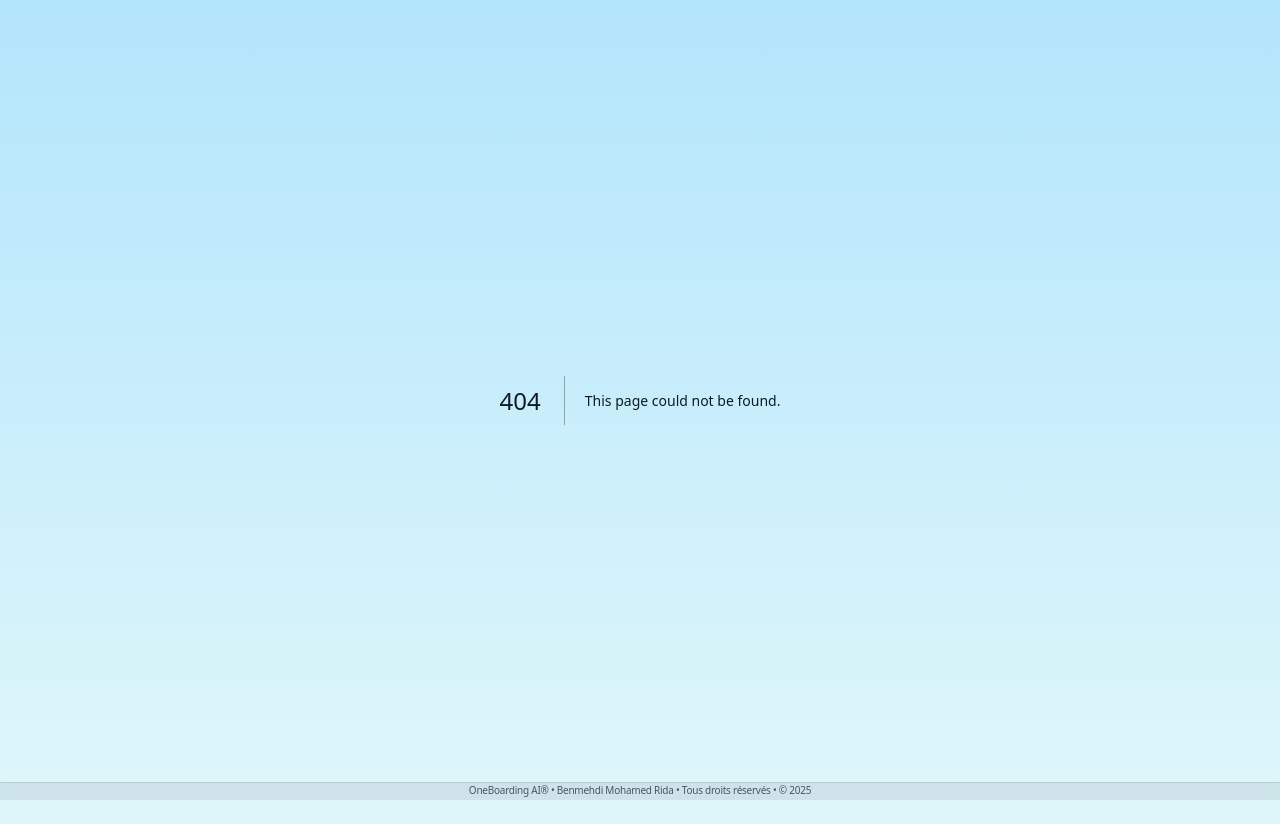
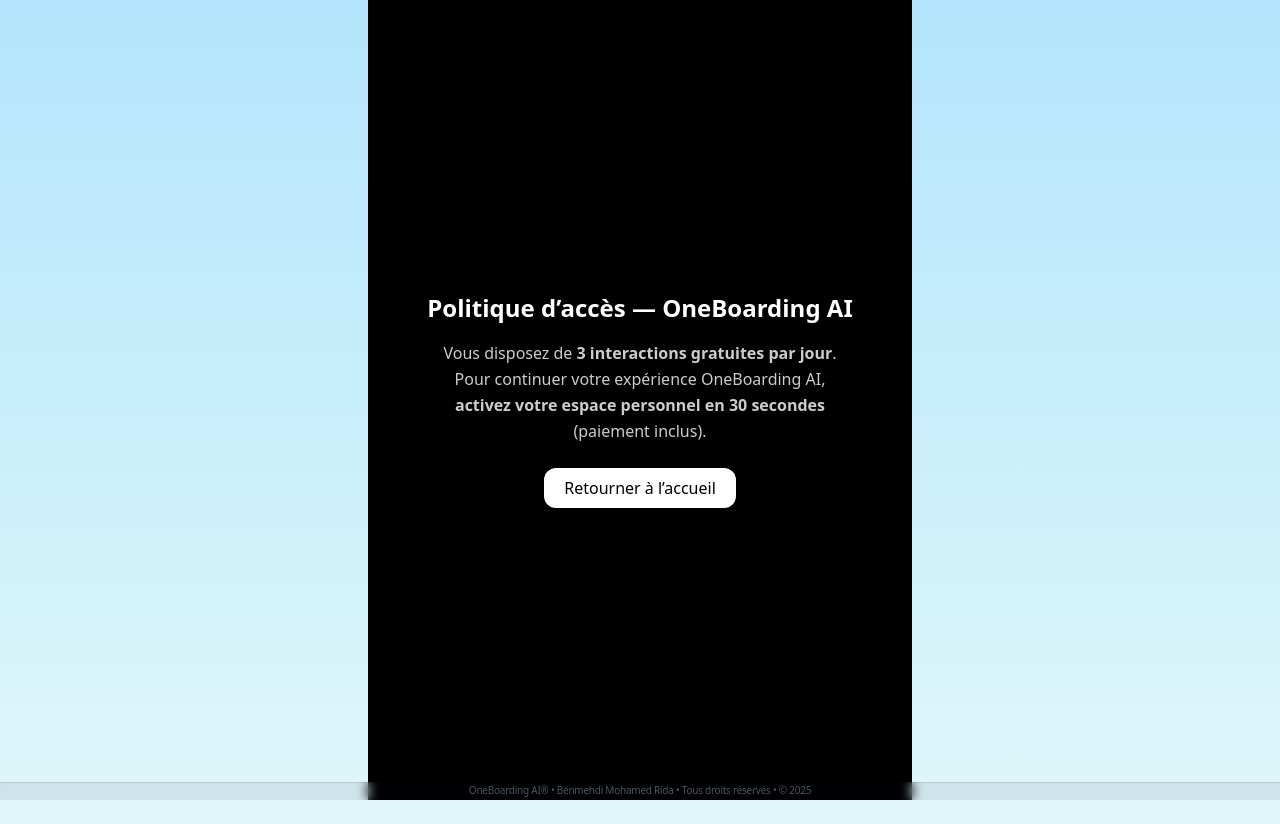
Before and after one commit to benmehdi040807/oneboarding-ai, a Next.js app: page /access in a window 1280 px wide. Before the commit this address had no page. Built offline with nearby package versions, Linux system fonts and the light colour scheme.

Commit message:
Create page.tsx

```diff
--- /dev/null
+++ b/app/access/page.tsx
@@ -0,0 +1,30 @@
+// app/access/page.tsx
+export const runtime = "edge";
+
+/**
+ * Page informative expliquant la politique d’accès OneBoarding AI :
+ * - 3 interactions offertes chaque jour
+ * - possibilité d’activer l’espace personnel (accès illimité)
+ */
+export default function AccessPage() {
+  return (
+    <main className="min-h-screen flex flex-col items-center justify-center text-center px-6 py-12 bg-black text-white">
+      <h1 className="text-2xl font-semibold mb-4">
+        Politique d’accès — OneBoarding AI
+      </h1>
+      <p className="text-white/80 max-w-md mb-6 leading-relaxed">
+        Vous disposez de <strong>3 interactions gratuites par jour</strong>.
+        <br />
+        Pour continuer votre expérience OneBoarding AI,
+        <br />
+        <strong>activez votre espace personnel en 30&nbsp;secondes</strong> (paiement inclus).
+      </p>
+      <a
+        href="/"
+        className="bg-white text-black px-5 py-2 rounded-xl font-medium hover:bg-gray-200 transition"
+      >
+        Retourner à l’accueil
+      </a>
+    </main>
+  );
+}
```
